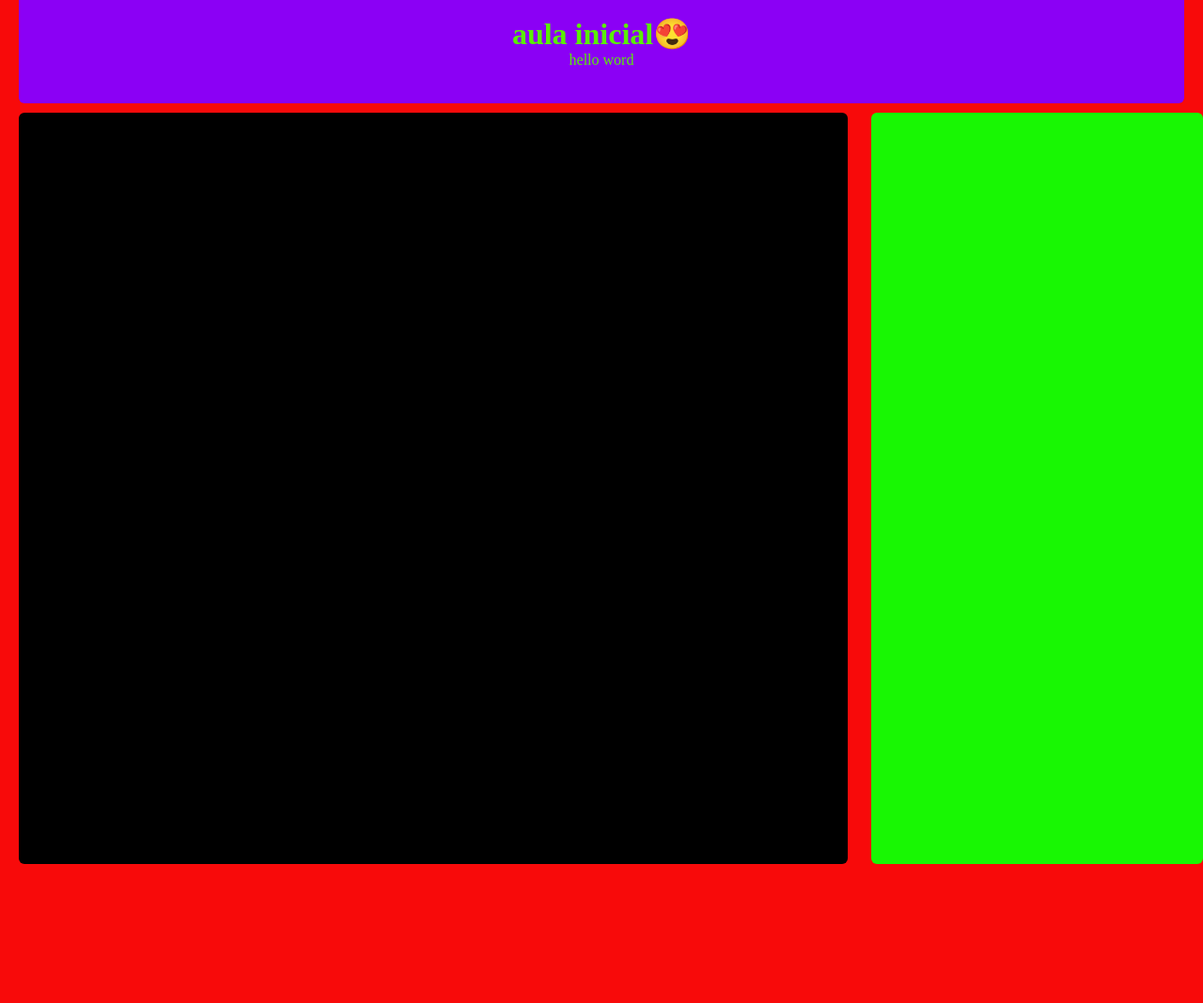
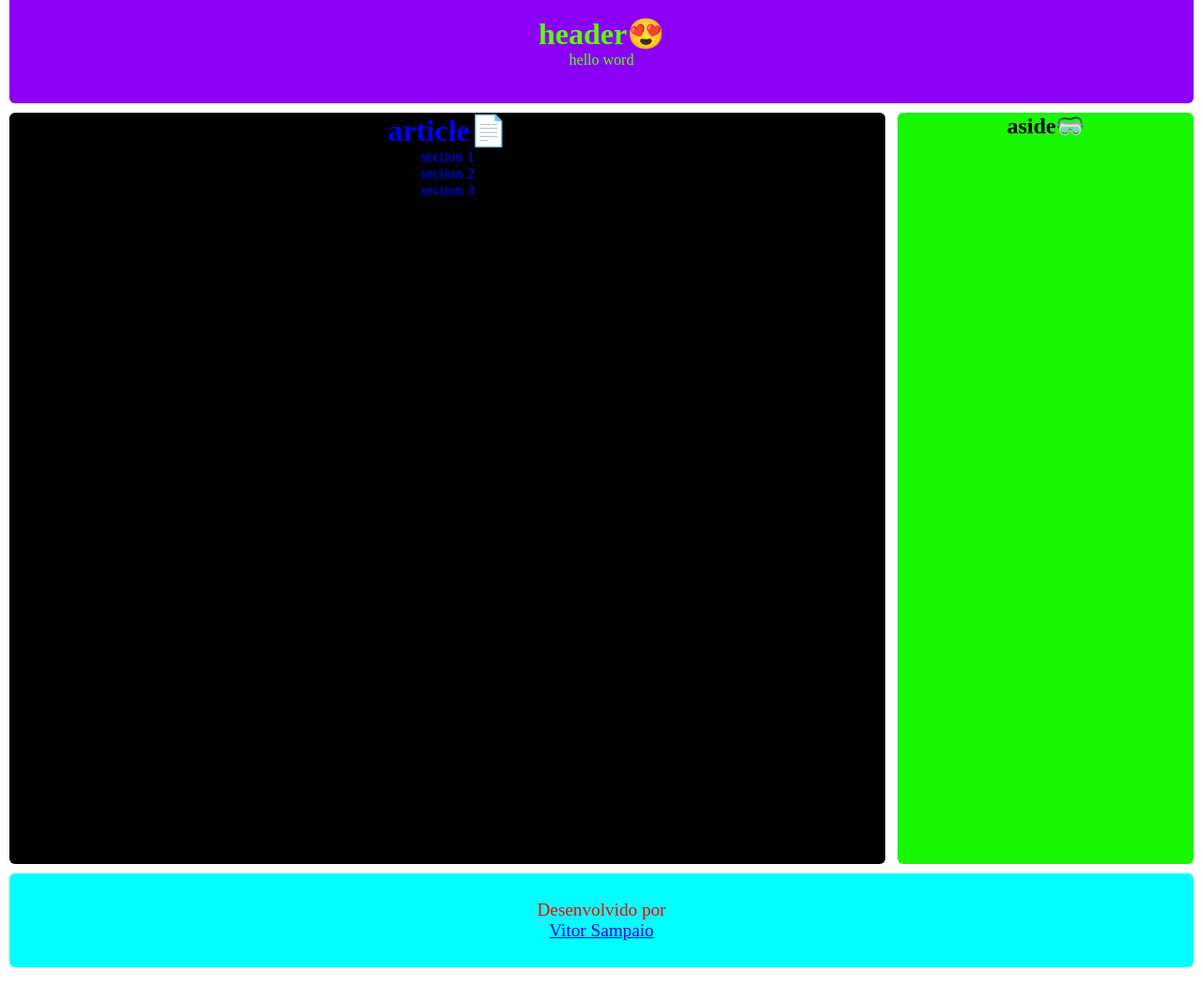
Before and after one commit to vitor-sampai0/aula01-html, a plain HTML site: page index.html in a window 1280 px wide. Shown: the part 40-1108 px from the top of the page at 94% size. Before the commit the page ends 960 px from the top, so only its background shows below. Drawn offline with Linux system fonts and the light colour scheme; a web font is replaced by a local one.

Commit message:
add sections and _blank no link

```diff
--- a/assets/styles.index.css
+++ b/assets/styles.index.css
@@ -7,16 +7,16 @@
 
 *{
     margin: 0;
-    pad: 0;
+    padding: 0;
     box-sizing: border-box;
 
 
 }
 body {
-    background-color: rgb(248, 10, 10);
-    color: rgb(90, 239, 4);
+    background-color: rgb(255, 255, 255);
+
     font-family: "Jacquard 24";
-    height: 100vh;
+    height: 200vh;
     padding: 10px;
 }
 
@@ -29,8 +29,9 @@ p{
 
 header{
     background-color: rgb(139, 0, 245);
+    color: rgb(89, 255, 7);
     backdrop-filter: blur(10px);
-    margin: 10px;
+    margin: 10px 0;
     border-radius: 6px;
     height: 130px;
     display: flex;
@@ -44,24 +45,43 @@ header{
     display: flex;
     height: 800px;
     width: 100%;
-    margin: 0 10px;
     border-radius: 6px;
     justify-content: space-between;
 }
 
-aside{
-    width: 28%;
-    background-color: rgb(24, 247, 3);
+main {
+    background-color: black;
+    color: blue;
+    border-radius: 6px;
     height: 100%;
-    border-radius: 6px;
-
-
+    width: 74%;
 }
 
-main {
-    background-color: black;
+aside{
+    background-color: rgb(24, 247, 3);
     border-radius: 6px;
     height: 100%;
-    width: 70%;
+    width: 25%;
+}
 
+footer {
+    background-color: aqua;
+    border-radius: 6px;
+    height: 100px;
+    width: 100%;
+    margin: 10px 0;
+    display: flex;
+    flex-direction: column;
+    justify-content: center;
+    align-items: center;
 }
+
+footer p {
+    font-size: 1.2rem;
+    color: rgb(252, 4, 4);
+}
+
+section1 {
+    display: flex;
+    justify-content: left;
+}
--- a/index.html
+++ b/index.html
@@ -1,20 +1,38 @@
 <!DOCTYPE html>
 <html lang="pt-BR">
-<head>
-    <meta charset="UTF-8">
-    <meta name="viewport" content="width=device-width, initial-scale=1.0">
-    <link rel="stylesheet" href="assets/styles.index.css">
+  <head>
+    <meta charset="UTF-8" />
+    <meta name="viewport" content="width=device-width, initial-scale=1.0" />
+    <link rel="stylesheet" href="assets/styles.index.css" />
     <title>aula 01</title>
-</head>
+  </head>
 
-<body>
+  <body>
     <header>
-        <h1>aula inicial😍</h1>
-        <p>hello word</p>
+      <h1>header😍</h1>
+      <p>hello word</p>
     </header>
     <div id="principal">
-    <main></main>
-    <aside></aside>
+      <main>
+        <h1>article📄</h1>
+        <p id="section1">
+            section 1
+        </p>
+        <p id="section2">
+            section 2
+        </p>
+        <p id="section3">
+            section 3
+        </p>
+      </main>
+      <aside>
+        <h1>aside🥽</h1>
+      </aside>
     </div>
-</body>
+    <footer>
+        <p>Desenvolvido por<p>
+            <a target="_blank" href="https://www.linkedin.com/in/vitor-sampaio-152839241?utm_source=share&utm_campaign=share_via&utm_content=profile&utm_medium=android_app"> Vitor Sampaio</a>
+        </p>
+          </footer>
+  </body>
 </html>
```
